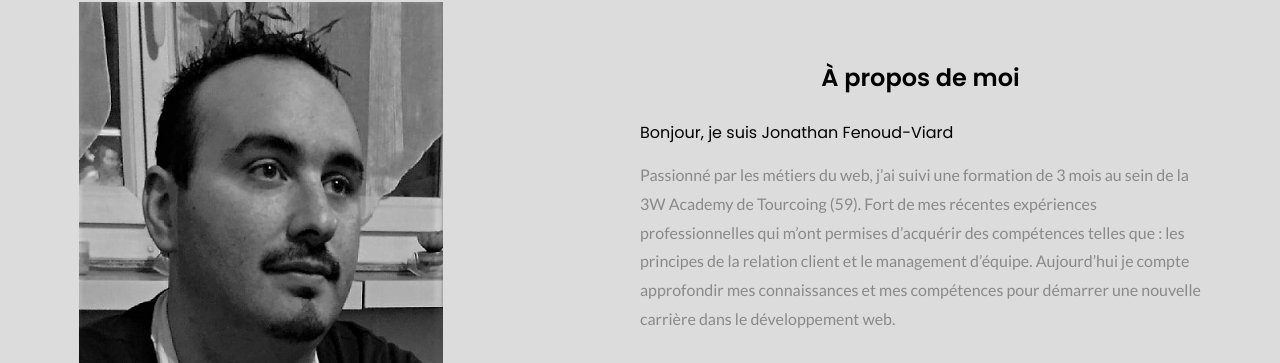
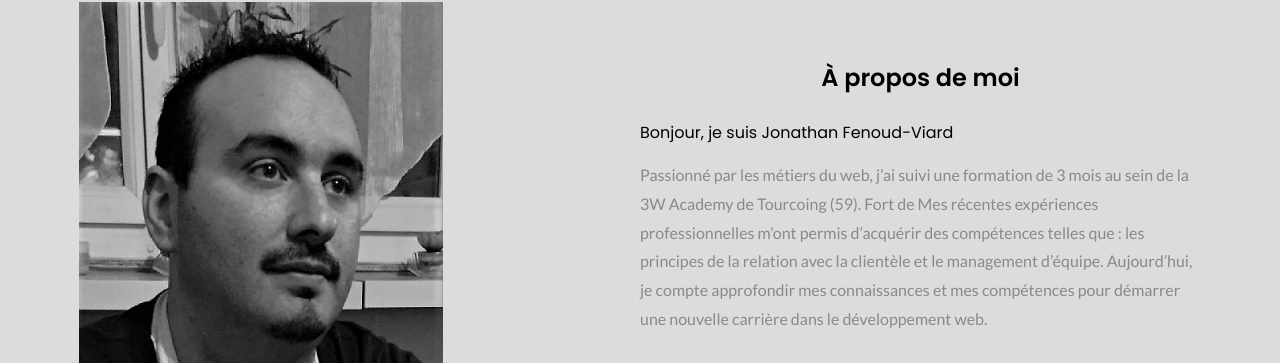
Before and after one commit to jonathan-fv/portfolio, a plain HTML site: page index.html in a window 1280 px wide. Shown: the part 880-1243 px from the top of the page. Drawn offline with nearby package versions, Linux system fonts and the light colour scheme.

Commit message:
"correction"

```diff
--- a/index.html
+++ b/index.html
@@ -77,7 +77,7 @@
                 <div class="flex-1 right">
                     <h2 class="mobile-h1">À propos de <span>moi</span></h2><br>
                     <h3>Bonjour, je suis Jonathan Fenoud-Viard</h3>
-                    <p>Passionné par les métiers du web, j’ai suivi une formation de 3 mois au sein de la 3W Academy de Tourcoing (59). Fort de mes récentes expériences professionnelles qui m’ont permises d’acquérir des compétences telles que : les principes de la relation client et le management d’équipe. Aujourd’hui je compte approfondir mes connaissances et mes compétences pour démarrer une nouvelle carrière dans le développement web.</p>
+                    <p>Passionné par les métiers du web, j’ai suivi une formation de 3 mois au sein de la 3W Academy de Tourcoing (59). Fort de Mes récentes expériences professionnelles m’ont permis d’acquérir des compétences telles que : les principes de la relation avec la clientèle et le management d’équipe. Aujourd’hui, je compte approfondir mes connaissances et mes compétences pour démarrer une nouvelle carrière dans le développement web.</p>
                     <div>
                         <a href="https://www.linkedin.com/in/jonathan-fenoud-viard/" target= "_blank"><i class="fab fa-linkedin"></i></a>
                         <a href="https://www.facebook.com/jonathan.fenoudviard.9" target= "_blank"><i class="fab fa-facebook-square"></i></a>
```
